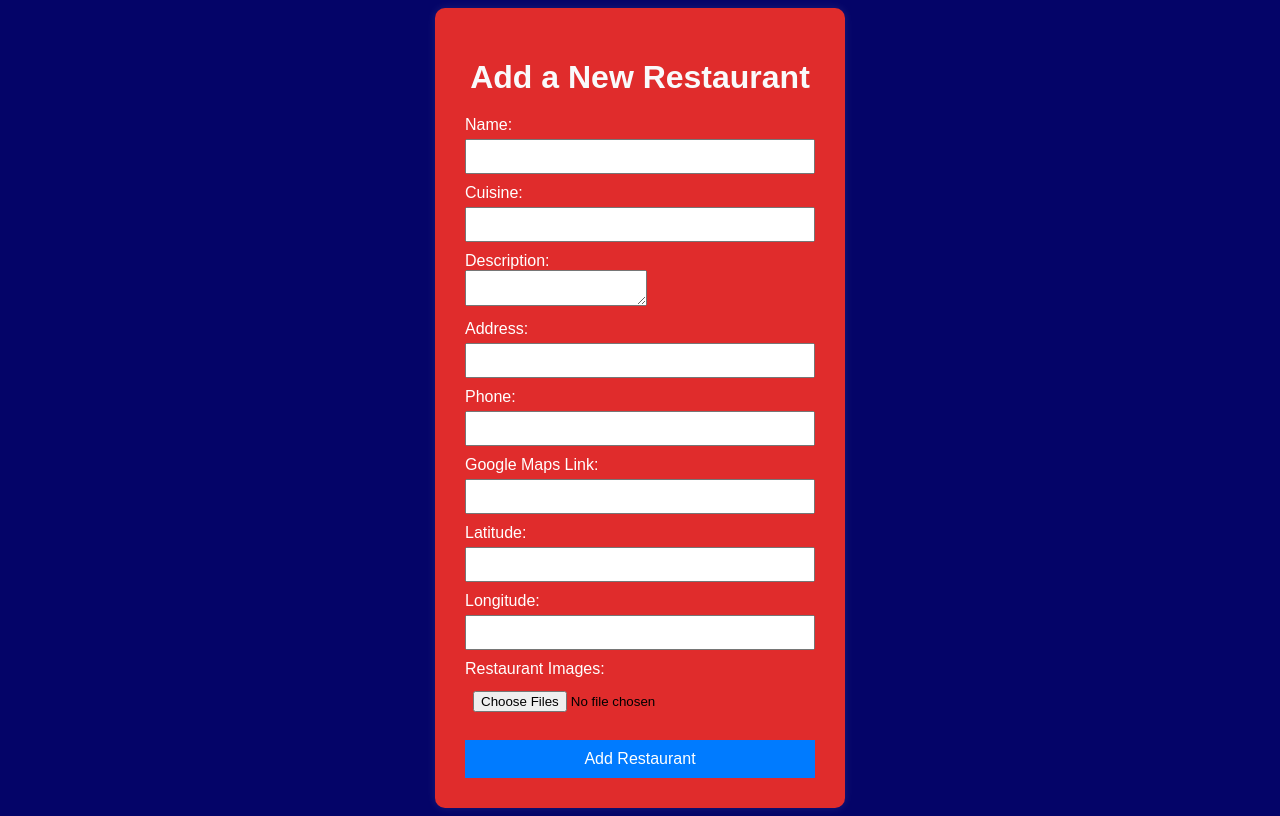
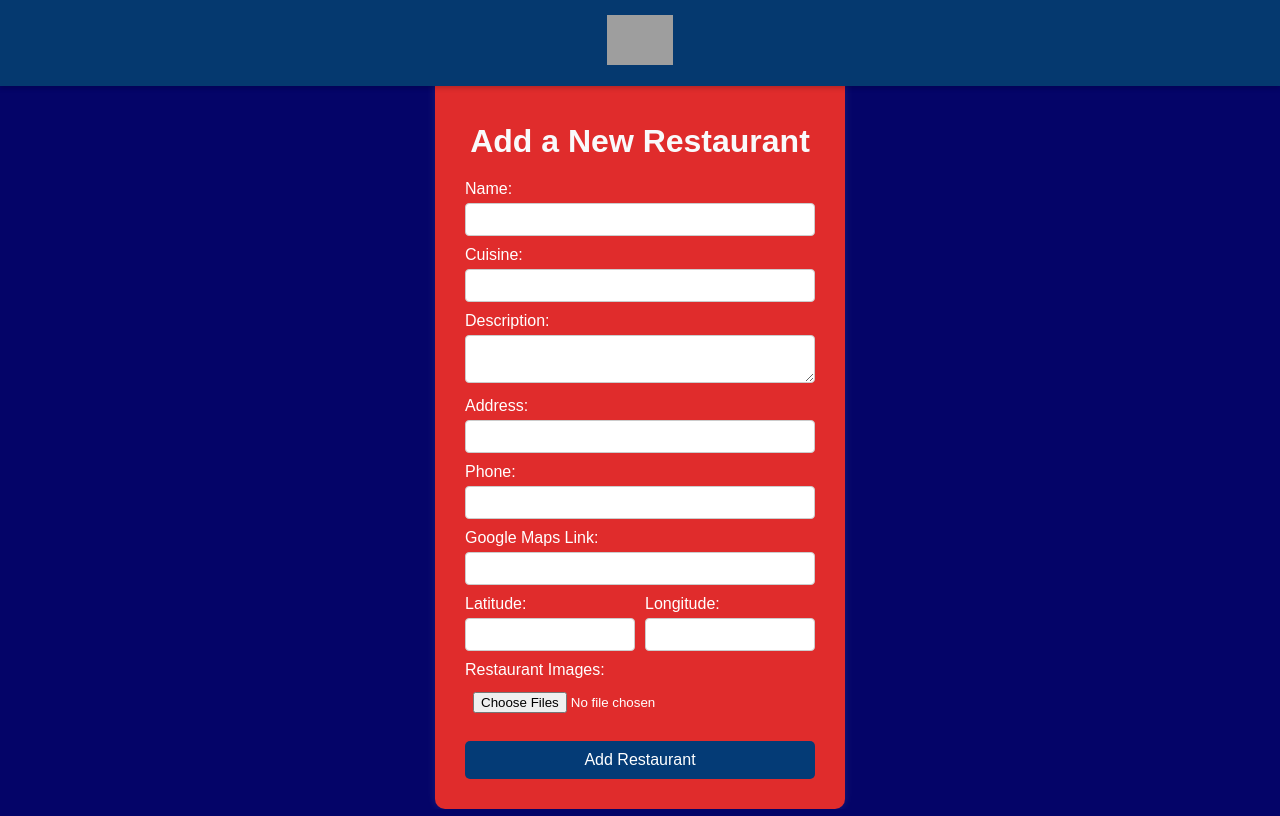
Before and after one commit to L1ghtFuzz/MMU-Foodie, a Flask app: page / in a window 1280 px wide. Run offline with Flask 3, Linux system fonts and the light colour scheme; grey boxes are pictures that could not be loaded.

Commit message:
added longitude and latitude

```diff
--- a/static/form.css
+++ b/static/form.css
@@ -5,6 +5,23 @@ body {
     justify-content: center;
     align-items: center;
     height: 100vh;
+    margin: 0; /* Remove default body margin */
+    flex-direction: column; /* Allow header and form to stack */
+}
+
+.header { /* New class for the blue header */
+    background-color: #05396f; /* Blue color */
+    color: white;
+    width: 100%;
+    text-align: center;
+    padding: 15px 0;
+    font-size: 24px;
+    font-weight: bold;
+    box-shadow: 0 2px 5px rgba(0, 0, 0, 0.2); /* Optional: add a subtle shadow */
+    position: fixed; /* Fix header to the top */
+    top: 0;
+    left: 0;
+    z-index: 1000; /* Ensure header is on top of other content */
 }
 
 .form-container {
@@ -13,6 +30,7 @@ body {
     border-radius: 10px;
     box-shadow: 0 0 10px rgba(255, 255, 255, 0.1);
     width: 350px;
+    margin-top: 80px; /* Adjust margin-top to clear the fixed header */
 }
 h1 {
     text-align: center;
@@ -31,20 +49,40 @@ label {
     color: white;
 }
 
-input {
+input[type="text"],
+input[type="url"],
+input[type="number"],
+textarea { /* Apply styles to textarea as well */
     width: 100%;
     padding: 8px;
     margin-top: 5px;
     box-sizing: border-box;
+    border: 1px solid #ccc; /* Add a subtle border */
+    border-radius: 4px; /* Slightly rounded corners */
 }
+
+input[type="file"] {
+    width: 100%;
+    padding: 8px;
+    margin-top: 5px;
+    box-sizing: border-box;
+    color: white; /* Ensure file input text is visible */
+}
+
 
 button {
     width: 100%;
     padding: 10px;
-    background-color: #007bff;
+    background-color: #043b76;
     border: none;
     color: white;
     margin-top: 20px;
     font-size: 16px;
     cursor: pointer;
+    border-radius: 5px; /* Slightly rounded button corners */
+    transition: background-color 0.3s ease; /* Smooth hover effect */
 }
+
+button:hover {
+    background-color: #0056b3; /* Darker blue on hover */
+}
--- a/templates/form.html
+++ b/templates/form.html
@@ -7,6 +7,9 @@
     <meta name="viewport" content="width=device-width, initial-scale=1.0">
 </head>
 <body>
+    <div class="header">
+        <img src="{{ url_for('static', filename='mmu_logo.png') }}" alt="MMU Logo" height="50">
+    </div>
     <div class="form-container">
         <h1>Add a New Restaurant</h1>
 
@@ -29,7 +32,16 @@
             <label>Google Maps Link:</label>
             <input type="url" name="google_maps_link" required>
 
-            <label>Latitude:</label>  <input type="number" name="latitude" step="any">  <label>Longitude:</label> <input type="number" name="longitude" step="any">
+            <div style="display: flex; justify-content: space-between; gap: 10px;">
+                <div style="flex: 1;">
+                    <label>Latitude:</label>
+                    <input type="number" name="latitude" step="any">
+                </div>
+                <div style="flex: 1;">
+                    <label>Longitude:</label>
+                    <input type="number" name="longitude" step="any">
+                </div>
+            </div>
 
             <label>Restaurant Images:</label>
             <input type="file" name="images" accept="image/*" multiple>
```
Also changed, not shown: instance/restaurant.db, templates/display.html (line endings or trailing spaces).
